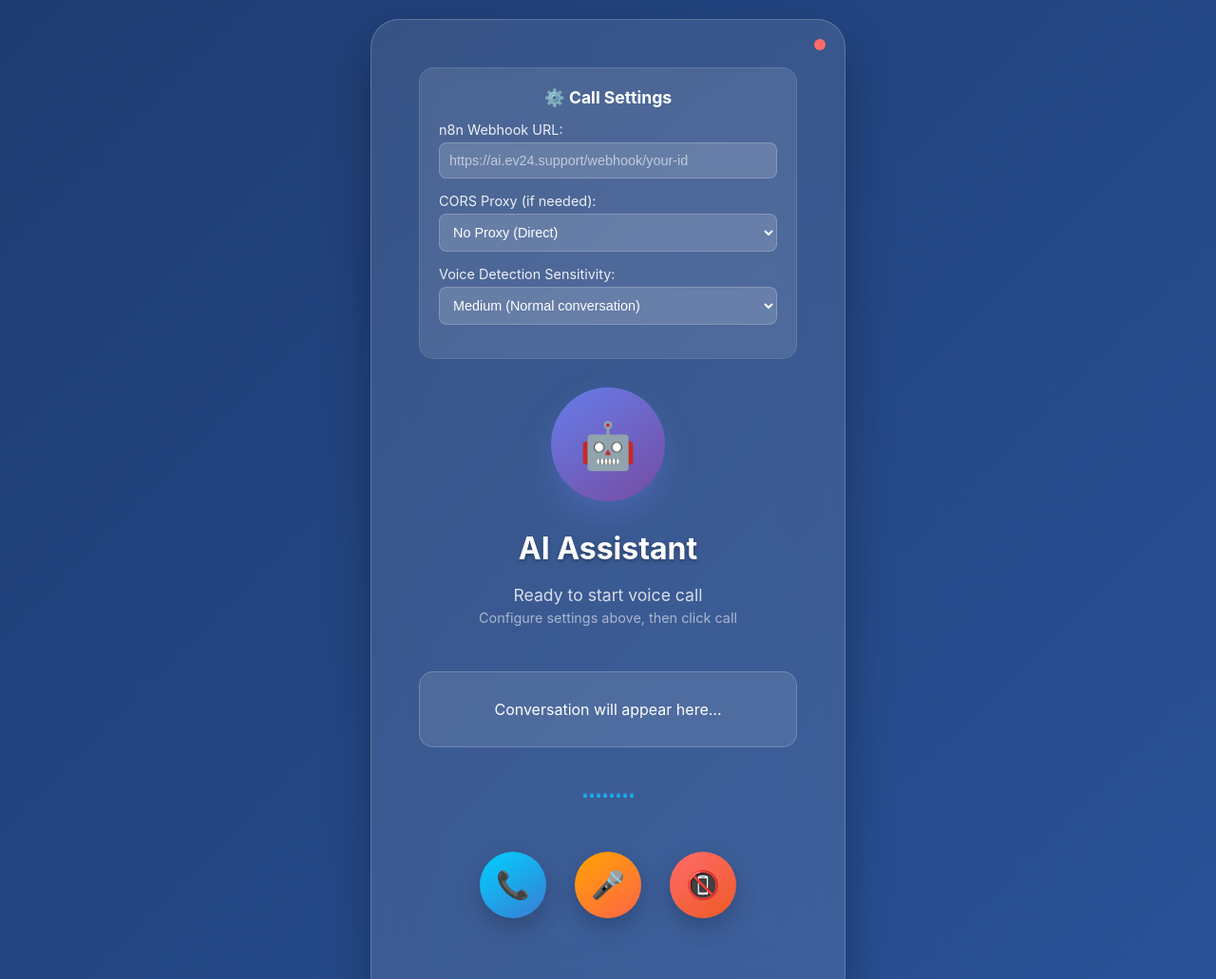
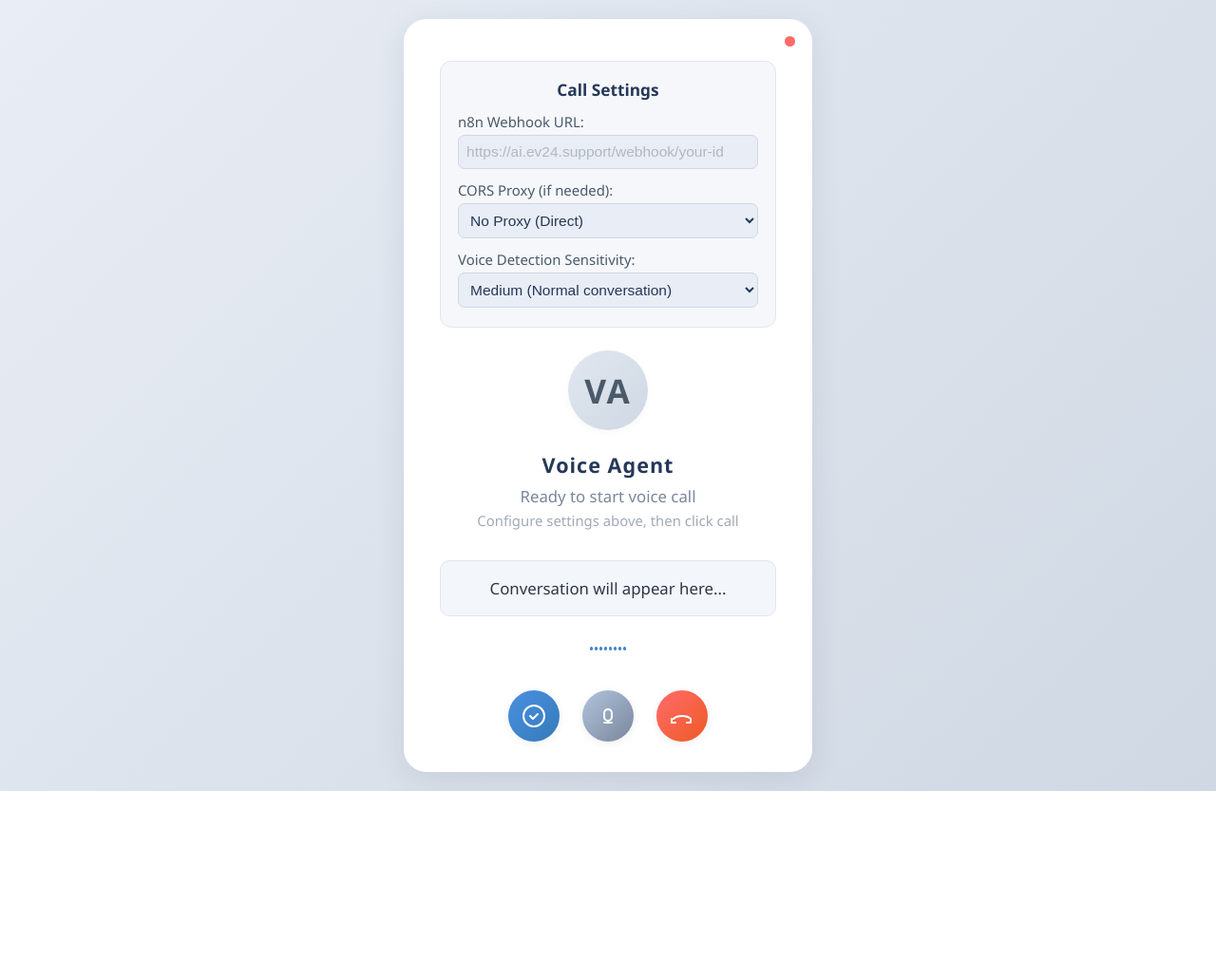
Before and after one commit to MouhamedAzizLazreg/test, a plain HTML site: page index.html in a window 1280 px wide. Shown: the top 1031 px of the page at 95% size. After the commit the page ends 833 px from the top, so only its background shows below. Drawn offline with Linux system fonts and the light colour scheme.

Commit message:
Update index.html

```diff
--- a/index.html
+++ b/index.html
@@ -12,8 +12,8 @@
         }
 
         body {
-            font-family: 'Inter', system-ui, -apple-system, sans-serif;
-            background: linear-gradient(135deg, #1e3c72 0%, #2a5298 100%);
+            font-family: 'Segoe UI', Arial, sans-serif;
+            background: linear-gradient(135deg, #e9edf5 0%, #cfd8e3 100%);
             min-height: 100vh;
             display: flex;
             align-items: center;
@@ -23,67 +23,78 @@
         }
 
         .call-container {
-            background: rgba(255, 255, 255, 0.1);
-            backdrop-filter: blur(30px);
-            border: 1px solid rgba(255, 255, 255, 0.2);
-            border-radius: 30px;
-            padding: 50px;
-            max-width: 500px;
+            background: #fff;
+            border-radius: 24px;
+            padding: 44px 38px 32px 38px;
+            max-width: 430px;
             width: 100%;
             text-align: center;
-            box-shadow: 0 25px 50px rgba(0, 0, 0, 0.3);
+            box-shadow: 0 8px 32px rgba(44,62,80,0.10);
             position: relative;
         }
 
         .ai-avatar {
-            width: 120px;
-            height: 120px;
+            width: 84px;
+            height: 84px;
             border-radius: 50%;
-            background: linear-gradient(145deg, #667eea, #764ba2);
-            margin: 0 auto 30px;
+            background: linear-gradient(135deg, #e0e7ef 0%, #cfd8e3 100%);
+            margin: 0 auto 22px;
             display: flex;
             align-items: center;
             justify-content: center;
-            font-size: 3rem;
-            color: white;
-            box-shadow: 0 15px 30px rgba(102, 126, 234, 0.3);
-            transition: all 0.3s ease;
+            font-size: 2.2rem;
+            color: #4a5a6a;
+            font-weight: 600;
+            letter-spacing: 2px;
+            box-shadow: 0 2px 8px rgba(0,0,0,0.04);
+            user-select: none;
             position: relative;
-            overflow: hidden;
+            transition: box-shadow 0.2s;
+        }
+        .ai-avatar.speaking {
+            box-shadow: 0 0 0 4px #4a90e2, 0 2px 8px rgba(0,0,0,0.04);
+        }
+        .ai-avatar.listening {
+            box-shadow: 0 0 0 4px #2ed573, 0 2px 8px rgba(0,0,0,0.04);
         }
 
-        .ai-avatar.speaking {
-            animation: avatarPulse 2s infinite;
-            box-shadow: 0 0 50px rgba(102, 126, 234, 0.8);
+        .speaking-indicator {
+            display: flex;
+            align-items: center;
+            justify-content: center;
+            margin-bottom: 18px;
+            height: 18px;
         }
-
-        .ai-avatar.listening {
-            animation: avatarListen 1.5s infinite alternate;
+        .dot {
+            width: 7px;
+            height: 7px;
+            margin: 0 2px;
+            border-radius: 50%;
+            background: #4a90e2;
+            opacity: 0.5;
+            animation: bounce 1s infinite alternate;
         }
-
-        @keyframes avatarPulse {
-            0%, 100% { transform: scale(1); }
-            50% { transform: scale(1.1); }
-        }
-
-        @keyframes avatarListen {
-            0% { box-shadow: 0 0 20px rgba(102, 126, 234, 0.5); }
-            100% { box-shadow: 0 0 40px rgba(102, 126, 234, 0.9); }
+        .dot:nth-child(2) { animation-delay: 0.2s; }
+        .dot:nth-child(3) { animation-delay: 0.4s; }
+        @keyframes bounce {
+            0% { opacity: 0.5; transform: translateY(0);}
+            50% { opacity: 1; transform: translateY(-6px);}
+            100% { opacity: 0.5; transform: translateY(0);}
         }
 
         .ai-name {
-            color: white;
-            font-size: 2rem;
-            font-weight: 700;
-            margin-bottom: 10px;
-            text-shadow: 0 2px 4px rgba(0, 0, 0, 0.3);
+            color: #253858;
+            font-size: 1.35rem;
+            font-weight: 600;
+            margin-bottom: 6px;
+            letter-spacing: 1px;
         }
 
         .call-status {
-            color: rgba(255, 255, 255, 0.8);
-            font-size: 1.1rem;
-            margin-bottom: 40px;
-            min-height: 60px;
+            color: #7a869a;
+            font-size: 1.05rem;
+            margin-bottom: 32px;
+            min-height: 48px;
             display: flex;
             align-items: center;
             justify-content: center;
@@ -91,167 +102,166 @@
         }
 
         .transcript {
-            background: rgba(255, 255, 255, 0.1);
-            border-radius: 15px;
-            padding: 20px;
-            margin: 30px 0;
-            min-height: 80px;
-            color: white;
-            font-size: 1rem;
+            background: #f3f6fa;
+            border-radius: 10px;
+            padding: 16px 18px;
+            margin: 22px 0 18px 0;
+            min-height: 48px;
+            color: #2d3748;
+            font-size: 1.05rem;
             line-height: 1.5;
-            border: 1px solid rgba(255, 255, 255, 0.2);
+            border: 1px solid #e0e7ef;
             display: flex;
             align-items: center;
             justify-content: center;
-            text-align: center;
+            text-align: left;
         }
 
         .call-controls {
             display: flex;
             justify-content: center;
-            gap: 30px;
-            margin: 40px 0;
+            gap: 24px;
+            margin: 28px 0 0 0;
         }
 
         .call-btn {
-            width: 70px;
-            height: 70px;
+            width: 54px;
+            height: 54px;
             border-radius: 50%;
             border: none;
             cursor: pointer;
-            transition: all 0.3s ease;
+            transition: all 0.2s;
             display: flex;
             align-items: center;
             justify-content: center;
-            font-size: 1.8rem;
-            color: white;
-            box-shadow: 0 10px 25px rgba(0, 0, 0, 0.2);
+            font-size: 1.5rem;
+            color: #fff;
+            box-shadow: 0 2px 8px rgba(44,62,80,0.08);
         }
 
-        .call-btn:hover {
-            transform: translateY(-3px);
-            box-shadow: 0 15px 35px rgba(0, 0, 0, 0.3);
+        .call-btn:active {
+            transform: scale(0.97);
         }
 
         .start-call {
-            background: linear-gradient(145deg, #00d2ff, #3a7bd5);
+            background: linear-gradient(135deg, #4a90e2, #357ab8);
         }
 
         .end-call {
-            background: linear-gradient(145deg, #ff6b6b, #ee5a24);
+            background: linear-gradient(135deg, #ff6b6b, #ee5a24);
         }
 
         .mute-btn {
-            background: linear-gradient(145deg, #ffa502, #ff6348);
+            background: linear-gradient(135deg, #b0c4de, #7a869a);
+            color: #fff;
         }
 
         .mute-btn.muted {
-            background: linear-gradient(145deg, #747d8c, #57606f);
+            background: linear-gradient(135deg, #747d8c, #57606f);
         }
 
         .settings-panel {
-            background: rgba(255, 255, 255, 0.1);
-            border-radius: 15px;
-            padding: 20px;
-            margin-bottom: 30px;
-            border: 1px solid rgba(255, 255, 255, 0.1);
+            background: #f6f7fb;
+            border-radius: 12px;
+            padding: 18px 18px 8px 18px;
+            margin-bottom: 24px;
+            border: 1px solid #e0e7ef;
             text-align: left;
         }
 
         .settings-panel h3 {
-            color: white;
-            margin-bottom: 15px;
-            font-size: 1.1rem;
+            color: #253858;
+            margin-bottom: 12px;
+            font-size: 1.08rem;
             text-align: center;
+            font-weight: 600;
         }
 
         .setting-group {
-            margin-bottom: 15px;
+            margin-bottom: 12px;
         }
 
         .setting-group label {
             display: block;
-            color: rgba(255, 255, 255, 0.9);
-            margin-bottom: 5px;
-            font-size: 0.9rem;
+            color: #4a5a6a;
+            margin-bottom: 4px;
+            font-size: 0.93rem;
         }
 
         .setting-group input, .setting-group select {
             width: 100%;
-            padding: 10px;
+            padding: 8px;
             border: none;
-            border-radius: 8px;
-            background: rgba(255, 255, 255, 0.15);
-            color: white;
-            font-size: 0.9rem;
-            border: 1px solid rgba(255, 255, 255, 0.2);
+            border-radius: 7px;
+            background: #e9edf5;
+            color: #253858;
+            font-size: 0.97rem;
+            border: 1px solid #cfd8e3;
         }
 
         .setting-group input::placeholder {
-            color: rgba(255, 255, 255, 0.6);
+            color: #b0b8c1;
         }
 
         .volume-visualizer {
             display: flex;
             justify-content: center;
             align-items: center;
-            gap: 3px;
-            height: 40px;
-            margin: 20px 0;
+            gap: 2px;
+            height: 32px;
+            margin: 12px 0 0 0;
         }
 
         .volume-bar {
-            width: 4px;
-            background: linear-gradient(to top, #00d2ff, #3a7bd5);
+            width: 3px;
+            background: linear-gradient(to top, #4a90e2, #357ab8);
             border-radius: 2px;
-            transition: height 0.1s ease;
-            min-height: 5px;
+            transition: height 0.1s;
+            min-height: 4px;
         }
 
         .connection-status {
             position: absolute;
-            top: 20px;
-            right: 20px;
-            width: 12px;
-            height: 12px;
+            top: 18px;
+            right: 18px;
+            width: 11px;
+            height: 11px;
             border-radius: 50%;
             background: #ff6b6b;
-            transition: all 0.3s ease;
+            transition: all 0.2s;
         }
 
         .connection-status.connected {
             background: #2ed573;
-            box-shadow: 0 0 10px rgba(46, 213, 115, 0.5);
+            box-shadow: 0 0 8px rgba(46, 213, 115, 0.4);
         }
 
         .error-message {
-            background: rgba(255, 107, 107, 0.2);
+            background: #fff0f0;
             color: #ff6b6b;
-            padding: 15px;
-            border-radius: 10px;
-            margin: 20px 0;
-            border: 1px solid rgba(255, 107, 107, 0.3);
-            font-size: 0.9rem;
+            padding: 12px;
+            border-radius: 8px;
+            margin: 18px 0 0 0;
+            border: 1px solid #ffe0e0;
+            font-size: 0.97rem;
         }
 
         .hidden {
             display: none !important;
         }
 
-        @media (max-width: 768px) {
+        @media (max-width: 600px) {
             .call-container {
-                padding: 30px 25px;
-                margin: 10px;
+                padding: 18px 8px 12px 8px;
+                margin: 6px;
             }
-
             .ai-avatar {
-                width: 100px;
-                height: 100px;
-                font-size: 2.5rem;
+                width: 62px;
+                height: 62px;
+                font-size: 1.3rem;
             }
-
             .ai-name {
-                font-size: 1.5rem;
+                font-size: 1.1rem;
             }
         }
     </style>
@@ -261,7 +271,7 @@
         <div class="connection-status" id="connectionStatus"></div>
 
         <div class="settings-panel" id="settingsPanel">
-            <h3>⚙️ Call Settings</h3>
+            <h3>Call Settings</h3>
             <div class="setting-group">
                 <label>n8n Webhook URL:</label>
                 <input type="url" id="webhookUrl" placeholder="https://ai.ev24.support/webhook/your-id">
@@ -285,12 +295,17 @@
             </div>
         </div>
 
-        <div class="ai-avatar" id="aiAvatar">🤖</div>
-        <div class="ai-name">AI Assistant</div>
+        <div class="ai-avatar" id="aiAvatar">VA</div>
+        <div class="speaking-indicator" id="speakingIndicator" style="display:none;">
+            <div class="dot"></div>
+            <div class="dot"></div>
+            <div class="dot"></div>
+        </div>
+        <div class="ai-name">Voice Agent</div>
 
         <div class="call-status" id="callStatus">
             <div>Ready to start voice call</div>
-            <div style="font-size: 0.9rem; margin-top: 5px; opacity: 0.7;">Configure settings above, then click call</div>
+            <div style="font-size: 0.93rem; margin-top: 4px; opacity: 0.7;">Configure settings above, then click call</div>
         </div>
 
         <div class="transcript" id="transcript">
@@ -309,9 +324,15 @@
         </div>
 
         <div class="call-controls">
-            <button class="call-btn start-call" id="startCall" title="Start Call">📞</button>
-            <button class="call-btn mute-btn" id="muteBtn" title="Mute/Unmute">🎤</button>
-            <button class="call-btn end-call" id="endCall" title="End Call">📵</button>
+            <button class="call-btn start-call" id="startCall" title="Start Call">
+                <svg width="26" height="26" fill="none" stroke="#fff" stroke-width="2" stroke-linecap="round" stroke-linejoin="round"><circle cx="13" cy="13" r="11"/><path d="M9 13l3 3 5-5"/></svg>
+            </button>
+            <button class="call-btn mute-btn" id="muteBtn" title="Mute/Unmute">
+                <svg id="micIcon" width="22" height="22" fill="none" stroke="#fff" stroke-width="2" stroke-linecap="round" stroke-linejoin="round"><rect x="7" y="4" width="8" height="12" rx="4"/><path d="M11 16v2m-4 0h8"/></svg>
+            </button>
+            <button class="call-btn end-call" id="endCall" title="End Call">
+                <svg width="26" height="26" fill="none" stroke="#fff" stroke-width="2" stroke-linecap="round" stroke-linejoin="round"><path d="M4 16c4-4 14-4 18 0"/><path d="M2 16v4h4"/><path d="M22 16v4h-4"/></svg>
+            </button>
         </div>
 
         <div class="error-message hidden" id="errorMessage"></div>
@@ -352,6 +373,8 @@
                 this.sensitivity = document.getElementById('sensitivity');
                 this.corsProxy = document.getElementById('corsProxy');
                 this.volumeVisualizer = document.getElementById('volumeVisualizer');
+                this.speakingIndicator = document.getElementById('speakingIndicator');
+                this.micIcon = document.getElementById('micIcon');
             }
 
             initializeEventListeners() {
@@ -477,12 +500,12 @@
                 this.mediaRecorder.ondataavailable = (event) => {
                     if (event.data.size > 0) {
                         this.audioChunks.push(event.data);
-                        console.log('Audio chunk received, size:', event.data.size);
+                        //console.log('Audio chunk received, size:', event.data.size);
                     }
                 };
 
                 this.mediaRecorder.onstop = () => {
-                    console.log('Recording stopped, chunks:', this.audioChunks.length);
+                    //console.log('Recording stopped, chunks:', this.audioChunks.length);
                     this.processAudio();
                 };
 
@@ -500,18 +523,18 @@
 
             async processAudio() {
                 if (this.audioChunks.length === 0) {
-                    console.log('No audio chunks to process');
+                    //console.log('No audio chunks to process');
                     this.updateStatus('Call connected - Start speaking!');
                     return;
                 }
 
                 try {
                     const audioBlob = new Blob(this.audioChunks, { type: 'audio/webm' });
-                    console.log('Audio blob created, size:', audioBlob.size);
+                    //console.log('Audio blob created, size:', audioBlob.size);
 
                     // Skip very short recordings
                     if (audioBlob.size < 1000) {
-                        console.log('Audio blob too small, skipping');
+                        //console.log('Audio blob too small, skipping');
                         this.updateStatus('Call connected - Start speaking!');
                         return;
                     }
@@ -522,16 +545,16 @@
                     formData.append('callId', this.generateCallId());
 
                     // Log FormData contents for debugging
-                    for (let [key, value] of formData.entries()) {
-                        console.log(`FormData ${key}:`, value);
-                    }
+                    // for (let [key, value] of formData.entries()) {
+                    //     console.log(`FormData ${key}:`, value);
+                    // }
 
                     const response = await this.sendToWebhook(formData);
-                    console.log('Webhook response:', response);
+                    //console.log('Webhook response:', response);
                     await this.handleResponse(response);
 
                 } catch (error) {
-                    console.error('Processing error:', error);
+                    //console.error('Processing error:', error);
                     this.showError(`Processing failed: ${error.message}`);
                     this.updateStatus('Call connected - Start speaking!');
                 }
@@ -552,7 +575,7 @@
                         targetUrl = `https://corsproxy.io/?${encodeURIComponent(targetUrl)}`;
                     }
 
-                    console.log('Sending request to:', targetUrl);
+                    //console.log('Sending request to:', targetUrl);
 
                     const response = await fetch(targetUrl, {
                         method: 'POST',
@@ -593,10 +616,10 @@
             }
 
             async handleResponse(data) {
-                console.log('Handling response:', data);
+                //console.log('Handling response:', data);
                 if (data.transcription) {
                     this.transcript.innerHTML = `
-                        <div style="color: #00d2ff; margin-bottom: 10px;">You: ${data.transcription}</div>
+                        <div style="color: #4a90e2; margin-bottom: 8px;">You: ${data.transcription}</div>
                         ${data.response ? `<div style="color: #2ed573;">AI: ${data.response}</div>` : ''}
                     `;
                 }
@@ -604,12 +627,12 @@
                 if (data.audioUrl) {
                     await this.playAIResponse(data.audioUrl);
                 } else if (data.audioBase64) {
-                    // Handle base64 audio if n8n returns it
-                    const audioBlob = this.base64ToBlob(data.audioBase64, 'audio/webm');
+                    // Handle base64 audio with audio/mpeg MIME type for MP3
+                    const audioBlob = this.base64ToBlob(data.audioBase64, 'audio/mpeg');
                     const audioUrl = URL.createObjectURL(audioBlob);
                     await this.playAIResponse(audioUrl);
                 } else if (data.response) {
-                    // Fallback to text-to-speech if no audio provided
+                    // Fallback to browser text-to-speech
                     await this.speakText(data.response);
                 } else {
                     this.showError('No audio or text response received from webhook');
@@ -623,36 +646,33 @@
                     this.isSpeaking = true;
                     this.updateUI();
                     this.updateStatus('AI is speaking...');
+                    this.speakingIndicator.style.display = 'flex';
 
                     const audio = new Audio(audioUrl);
                     audio.preload = 'auto';
 
                     await new Promise((resolve, reject) => {
                         audio.oncanplaythrough = () => {
-                            console.log('Playing audio from:', audioUrl);
                             audio.play().then(resolve).catch(reject);
                         };
                         audio.onerror = () => {
-                            console.error('Audio playback error for URL:', audioUrl);
                             reject(new Error('Failed to load audio'));
                         };
                         audio.onended = () => {
-                            console.log('Audio playback ended');
                             resolve();
                         };
                     });
 
-                    // Clean up object URL if it was created for base64 audio
                     if (audioUrl.startsWith('blob:')) {
                         URL.revokeObjectURL(audioUrl);
                     }
 
                 } catch (error) {
-                    console.error('Audio playback error:', error);
                     this.showError(`Audio playback failed: ${error.message}`);
                 } finally {
                     this.isSpeaking = false;
                     this.updateUI();
+                    this.speakingIndicator.style.display = 'none';
                 }
             }
 
@@ -670,6 +690,7 @@
                     return new Promise((resolve) => {
                         this.isSpeaking = true;
                         this.updateUI();
+                        this.speakingIndicator.style.display = 'flex';
 
                         const utterance = new SpeechSynthesisUtterance(text);
                         utterance.rate = 0.9;
@@ -679,6 +700,7 @@
                         utterance.onend = () => {
                             this.isSpeaking = false;
                             this.updateUI();
+                            this.speakingIndicator.style.display = 'none';
                             resolve();
                         };
 
@@ -699,7 +721,7 @@
 
                     bars.forEach((bar, index) => {
                         const value = dataArray[index * 4] || 0;
-                        const height = Math.max(5, (value / 255) * 35);
+                        const height = Math.max(4, (value / 255) * 28);
                         bar.style.height = `${height}px`;
                     });
 
@@ -724,8 +746,11 @@
                 this.startCallBtn.style.display = this.isCallActive ? 'none' : 'flex';
                 this.endCallBtn.style.display = this.isCallActive ? 'flex' : 'none';
 
-                this.muteBtn.className = `call-btn mute-btn ${this.isMuted ? 'muted' : ''}`;
-                this.muteBtn.textContent = this.isMuted ? '🔇' : '🎤';
+                this.muteBtn.className = `call-btn mute-btn${this.isMuted ? ' muted' : ''}`;
+                // Change mic icon color if muted
+                if (this.micIcon) {
+                    this.micIcon.style.opacity = this.isMuted ? '0.5' : '1';
+                }
             }
 
             updateStatus(message) {
```
